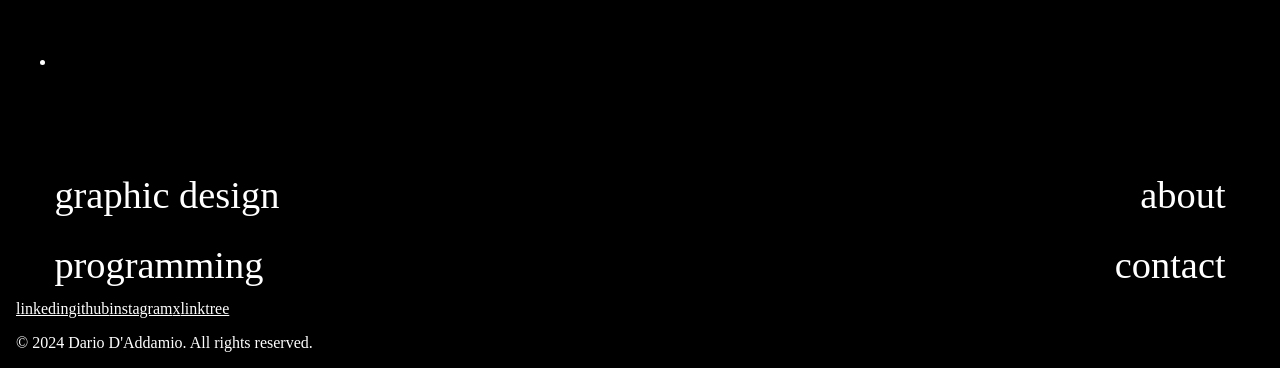
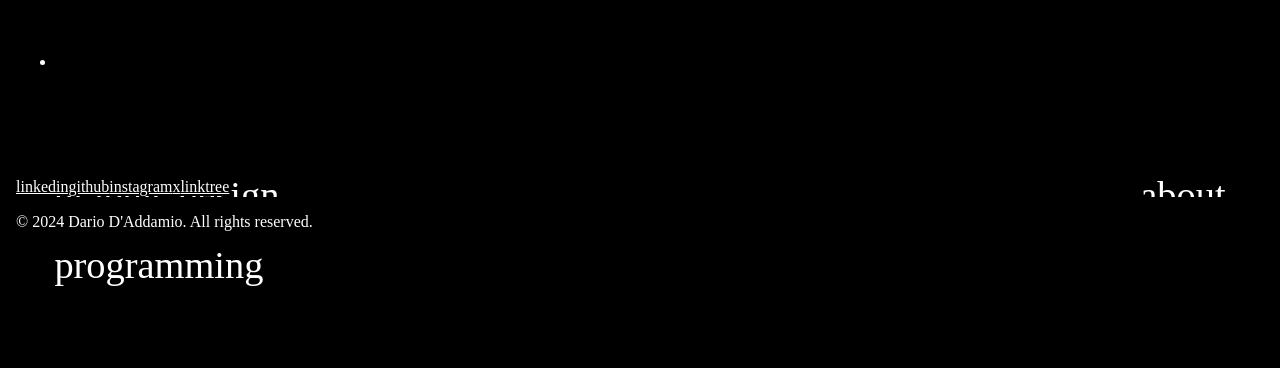
Before and after one commit to dariodaddamio/personal-website, an Angular app: page /home in a window 1280 px wide. Shown: the part 553-921 px from the top of the page. After the commit the page ends 861 px from the top, so only its background shows below. Built offline with nearby package versions, Linux system fonts and the light colour scheme.

Commit message:
fixed bottom bar, still need to fix scrolling on homepage

```diff
--- a/src/app/app.component.css
+++ b/src/app/app.component.css
@@ -1,12 +1,9 @@
 * {
     background-color: #000;
     color: white;
+    font-family: 'Source Code Pro', monospace;
 }
 
-html {
-    background-color: #000;
-    color: white;
-}
 
 a {
     text-decoration: none;
@@ -57,15 +54,16 @@ ol {
 .bottom-bar {
     display: flex;
     justify-content: space-evenly;
+    margin: 0;
+    width: 100%;
+    max-width: 100%;
 }
 
 .bottom-bar a {
     padding-left: 3vw;
     padding-right: 3vw;
-    padding-top: 1vw;
-    padding-bottom: 1vw;
     text-align: center;
     color: white;
     text-decoration: none;
-    font-size: 3vw;
+    font-size: 3vh;
 }
--- a/src/app/home-page/home-page.component.css
+++ b/src/app/home-page/home-page.component.css
@@ -1,3 +1,11 @@
+* {
+    box-sizing: border-box;
+}
+html, body {
+    height: 100%;
+}
+
+
 .text-grid {
     display: grid;
     margin-top: 7vw;
@@ -27,3 +35,16 @@
     justify-self: end;
     /* Right column items aligned to the right */
 }
+.fixed-bottom {
+   position: fixed;
+    bottom: 51px;
+
+}
+
+.fixed-copyright {
+    position: fixed;
+    bottom: 0;
+    margin: 0;
+    width: 100%;
+    max-width: 100%;
+}
--- a/src/app/home-page/home-page.component.html
+++ b/src/app/home-page/home-page.component.html
@@ -19,26 +19,26 @@
             </li>
         </ul>
     </div>
+
     <div class="text-grid">
         <a (click)="navigateToGD()">graphic design</a>
         <a (click)="navigateToAbout()">about</a>
         <a (click)="navigateToProgramming()">programming</a>
-        <a (click)="navigateToContact()">contact</a>
+        <!-- <a (click)="navigateToContact()">contact</a> -->
     </div>
     <nav class="navbar fixed-bottom bg-body-tertiary">
         <div class="container-fluid">
-            <div class="bottom-bar">
+            <div class="bottom-bar fixed-bottom">
                 <a href="https://www.linkedin.com/in/dariodaddamio/">linkedin</a>
                 <a href="https://github.com/dariodaddamio">github</a>
                 <a href="https://www.instagram.com/dariogfx/">instagram</a>
                 <a href="https://x.com/dariodaddamio">x</a>
                 <a href="https://linktr.ee/dariodaddamio">linktree</a>
             </div>
-            <div class="bottom-bar">
+            <div class="bottom-bar fixed-copyright">
                 <p>&copy; {{ getYear() }}&nbsp;Dario D'Addamio. All rights reserved.</p>
             </div>
         </div>
       </nav>
-
 </body>
 </html>
--- a/src/index.html
+++ b/src/index.html
@@ -5,7 +5,7 @@
   <title>Dario D'Addamio</title>
   <base href="/">
   <meta name="viewport" content="width=device-width, initial-scale=1">
-  <link rel="icon" type="image/x-icon" href="favicon.ico">
+  <link rel="icon" type="image/x-icon" href="dario designs logo-02.svg">
 </head>
 <body>
   <app-root></app-root>
```
Also changed, not shown: public/dario designs logo-02.svg (added).
